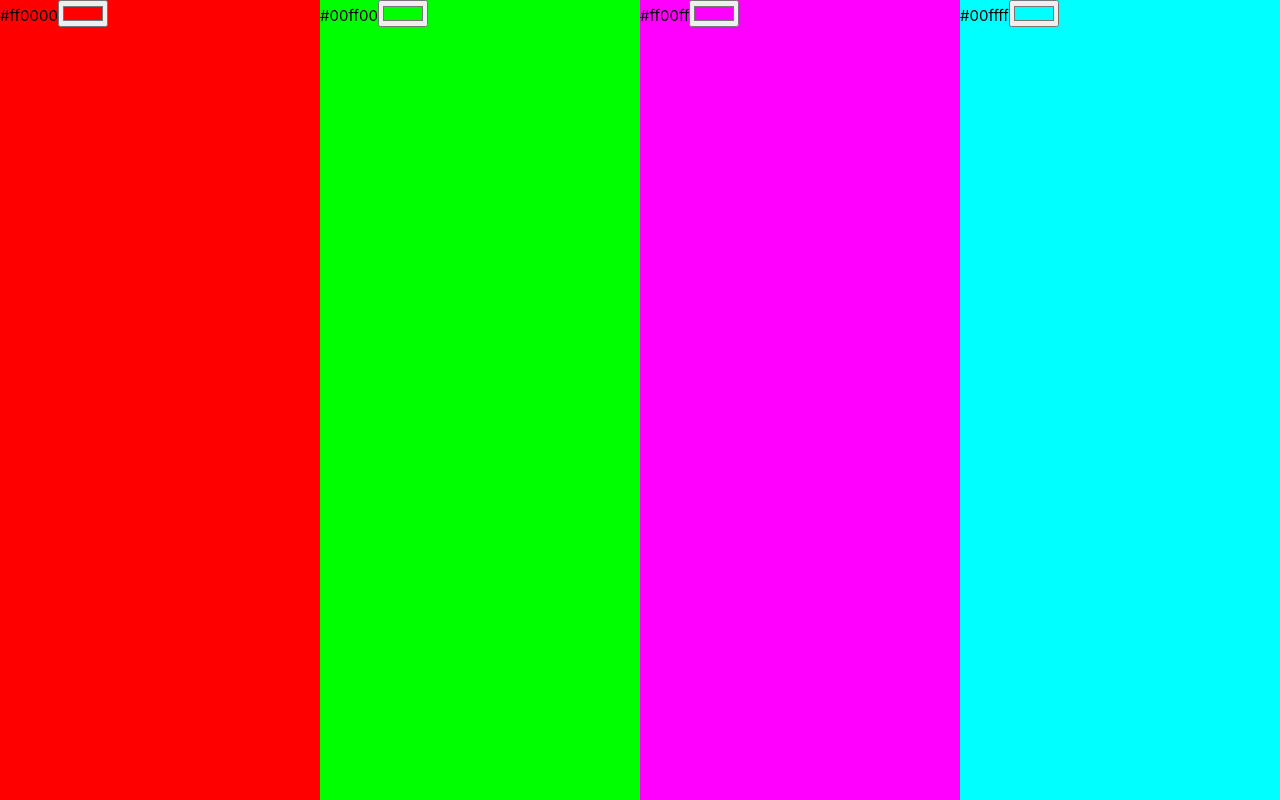
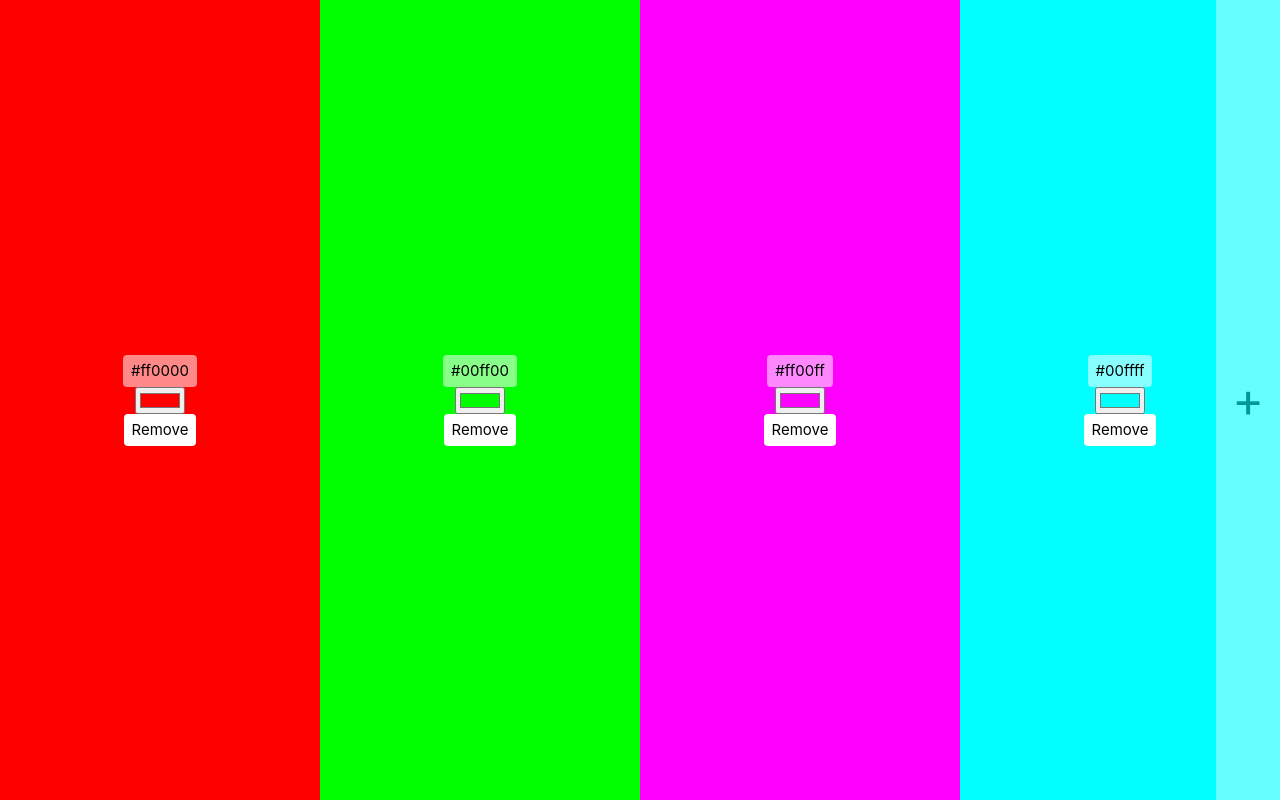
Before and after one commit to Magnus93/vue-color-palette, a Vue app: page / in a window 1280 px wide. Built offline with nearby package versions, Linux system fonts and the light colour scheme.

Commit message:
ability to add and remove colors

```diff
--- a/src/components/PaletteViewer.vue
+++ b/src/components/PaletteViewer.vue
@@ -8,15 +8,25 @@ function handleColorChange(event: Event, index: number) {
   console.log(event, index)
   colors.value[index] = (event?.target as HTMLInputElement).value ?? colors.value[index]
 }
+function remove(index: number) {
+  colors.value = [...colors.value.slice(0, index), ...colors.value.slice(index+1, colors.value.length)]
+}
+function add() {
+  colors.value.push("#000000")
+}
 </script>
 
 <template>
-  <ul class="greetings">
-    <li v-for="(color, index) in colors" :key="index" :data-color="color" :style="{ backgroundColor: color }">
-      <label>{{ color }}</label>
-      <input type="color" :value="color" @change="event => handleColorChange(event, index)"/>
-    </li>
-  </ul>
+  <div class="wrapper">
+    <ul class="palette">
+      <li v-for="(color, index) in colors" :key="index" :data-color="color" :style="{ backgroundColor: color }">
+        <label>{{ color }}</label>
+        <input type="color" :value="color" @change="event => handleColorChange(event, index)"/>
+        <button type="button" class="remove" @click="() => remove(index)">Remove</button>
+      </li>
+    </ul>
+    <button type="button" class="add" @click="add">+</button>
+  </div>
 </template>
 
 <style scoped>
@@ -33,5 +43,40 @@ li {
   width: 100%;
   height: 100%;
   color: black;
+  display: flex;
+  flex-direction: column;
+  justify-content: center;
+  align-items: center;
+}
+label {
+  background-color: #ffffff88;
+  padding: 0.25rem 0.5rem;
+  border-radius: 0.25rem;
+}
+button {
+  all: unset;
+  cursor: pointer;
+}
+button.remove {
+  background-color: white;
+  padding: 0.25rem 0.5rem;
+  border-radius: 0.25rem;
+}
+div.wrapper {
+  position: relative;
+}
+button.add {
+  position: absolute;
+  top: 0;
+  bottom: 0;
+  right: 0;
+  color: black;
+  background-color: white;
+  opacity: 0.4;
+  font-size: 3rem;
+  padding: 0 1rem;
+}
+button.add:hover {
+  opacity: 1;
 }
 </style>
```
